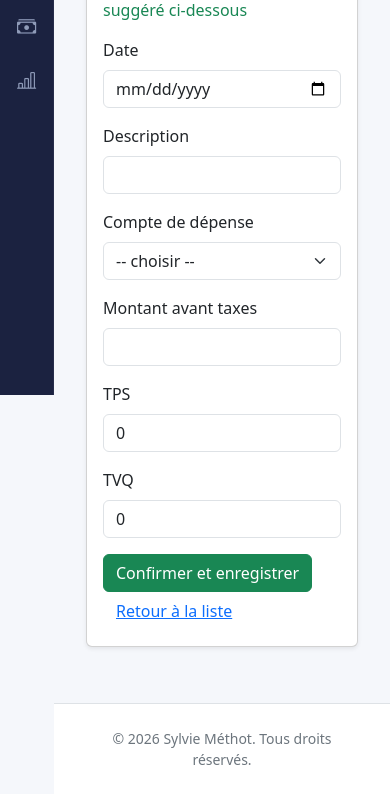
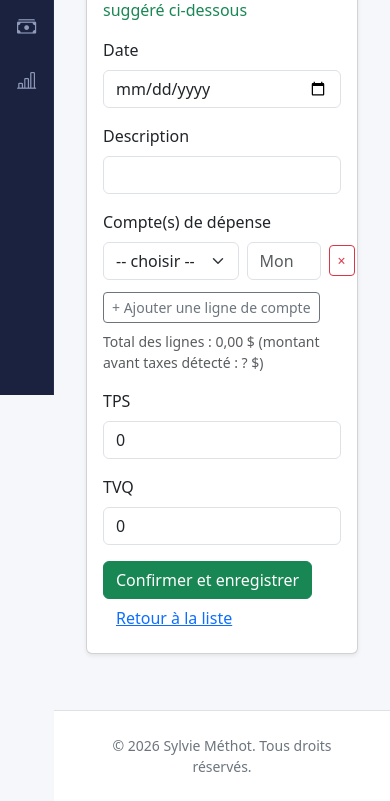
Before and after one commit to criquet1/lecarnet, a Django app: template facture/templates/facture_photo/traiter.html in a window 390 px wide. Shown: the part 449-1250 px from the top of the page. Before the commit the page ends 1214 px from the top, so only its background shows below. Run offline with Django 5.2, Linux system fonts and the light colour scheme; the template is opened without the code that fills it: most values are stand-ins (such as "Sample title", 1, 10 or a date in 2020); grey boxes marked "Sample" are stand-in pictures.

Commit message:
Facture par photo : lignes de comptes multiples, réorganisation du menu, correctifs d'affichage mobile

```diff
--- a/facture/templates/facture_photo/traiter.html
+++ b/facture/templates/facture_photo/traiter.html
@@ -40,18 +40,29 @@
                     </div>
 
                     <div class="mb-3">
-                        <label class="form-label">Compte de dépense</label>
-                        <select name="compte" class="form-select" required>
-                            <option value="">-- choisir --</option>
-                            {% for compte in all_comptes %}
-                                <option value="{{ compte.id }}" {% if compte_suggere and compte.id == compte_suggere.numero %}selected{% endif %}>{{ compte.label }}</option>
+                        <label class="form-label">Compte(s) de dépense</label>
+                        <div id="lignes-comptes">
+                            {% for item in lignes_initiales %}
+                                <div class="row g-2 mb-2 align-items-center ligne-compte">
+                                    <div class="col-7">
+                                        <select name="ligne-{{ forloop.counter0 }}-compte" class="form-select" required>
+                                            <option value="">-- choisir --</option>
+                                            {% for compte in all_comptes %}
+                                                <option value="{{ compte.id }}" {% if compte.id|stringformat:"s" == item.compte_id %}selected{% endif %}>{{ compte.label }}</option>
+                                            {% endfor %}
+                                        </select>
+                                    </div>
+                                    <div class="col-4">
+                                        <input type="number" step="0.01" name="ligne-{{ forloop.counter0 }}-montant" class="form-control" placeholder="Montant" value="{{ item.montant|default:'' }}" required>
+                                    </div>
+                                    <div class="col-1">
+                                        <button type="button" class="btn btn-sm btn-outline-danger retirer-ligne" title="Retirer cette ligne">×</button>
+                                    </div>
+                                </div>
                             {% endfor %}
-                        </select>
-                    </div>
-
-                    <div class="mb-3">
-                        <label class="form-label">Montant avant taxes</label>
-                        <input type="number" step="0.01" name="montant_avant_taxes" class="form-control" value="{{ extraction.montant_avant_taxes|default:'' }}" required>
+                        </div>
+                        <button type="button" id="ajouter-ligne" class="btn btn-sm btn-outline-secondary mt-1">+ Ajouter une ligne de compte</button>
+                        <p class="small text-muted mt-2 mb-0">Total des lignes : <span id="total-lignes">0,00</span> $ (montant avant taxes détecté : {{ ligne.montant_avant_taxes_detecte|default:"?" }} $)</p>
                     </div>
 
                     <div class="mb-3">
@@ -72,4 +83,79 @@
     </div>
 </div>
 
+<template id="modele-ligne-compte">
+    <div class="row g-2 mb-2 align-items-center ligne-compte">
+        <div class="col-7">
+            <select name="ligne-__INDEX__-compte" class="form-select" required>
+                <option value="">-- choisir --</option>
+                {% for compte in all_comptes %}
+                    <option value="{{ compte.id }}">{{ compte.label }}</option>
+                {% endfor %}
+            </select>
+        </div>
+        <div class="col-4">
+            <input type="number" step="0.01" name="ligne-__INDEX__-montant" class="form-control" placeholder="Montant" required>
+        </div>
+        <div class="col-1">
+            <button type="button" class="btn btn-sm btn-outline-danger retirer-ligne" title="Retirer cette ligne">×</button>
+        </div>
+    </div>
+</template>
+
+<script>
+(function () {
+    var conteneur = document.getElementById('lignes-comptes');
+    var modele = document.getElementById('modele-ligne-compte');
+    var totalAffiche = document.getElementById('total-lignes');
+
+    function recalculerTotal() {
+        var total = 0;
+        conteneur.querySelectorAll('input[name$="-montant"]').forEach(function (champ) {
+            var valeur = parseFloat((champ.value || '0').replace(',', '.'));
+            if (!isNaN(valeur)) {
+                total += valeur;
+            }
+        });
+        totalAffiche.textContent = total.toFixed(2).replace('.', ',');
+    }
+
+    function prochainIndex() {
+        return conteneur.querySelectorAll('.ligne-compte').length;
+    }
+
+    function renumeroter() {
+        // Les noms des champs (ligne-0-compte, ligne-1-compte, ...) doivent
+        // rester une suite sans trou -- sinon le serveur s'arrete au premier
+        // numero manquant et perd les lignes suivantes.
+        conteneur.querySelectorAll('.ligne-compte').forEach(function (ligneEl, i) {
+            ligneEl.querySelectorAll('select, input').forEach(function (champ) {
+                champ.name = champ.name.replace(/ligne-\d+-/, 'ligne-' + i + '-');
+            });
+        });
+    }
+
+    document.getElementById('ajouter-ligne').addEventListener('click', function () {
+        var html = modele.innerHTML.replaceAll('__INDEX__', prochainIndex());
+        var wrapper = document.createElement('div');
+        wrapper.innerHTML = html.trim();
+        conteneur.appendChild(wrapper.firstElementChild);
+        recalculerTotal();
+    });
+
+    conteneur.addEventListener('click', function (evenement) {
+        if (evenement.target.classList.contains('retirer-ligne')) {
+            var lignes = conteneur.querySelectorAll('.ligne-compte');
+            if (lignes.length > 1) {
+                evenement.target.closest('.ligne-compte').remove();
+                renumeroter();
+                recalculerTotal();
+            }
+        }
+    });
+
+    conteneur.addEventListener('input', recalculerTotal);
+    recalculerTotal();
+})();
+</script>
+
 {% endblock %}
```
Also changed, not shown: facture/views_facture_photo.py (+36 -10 lines).
